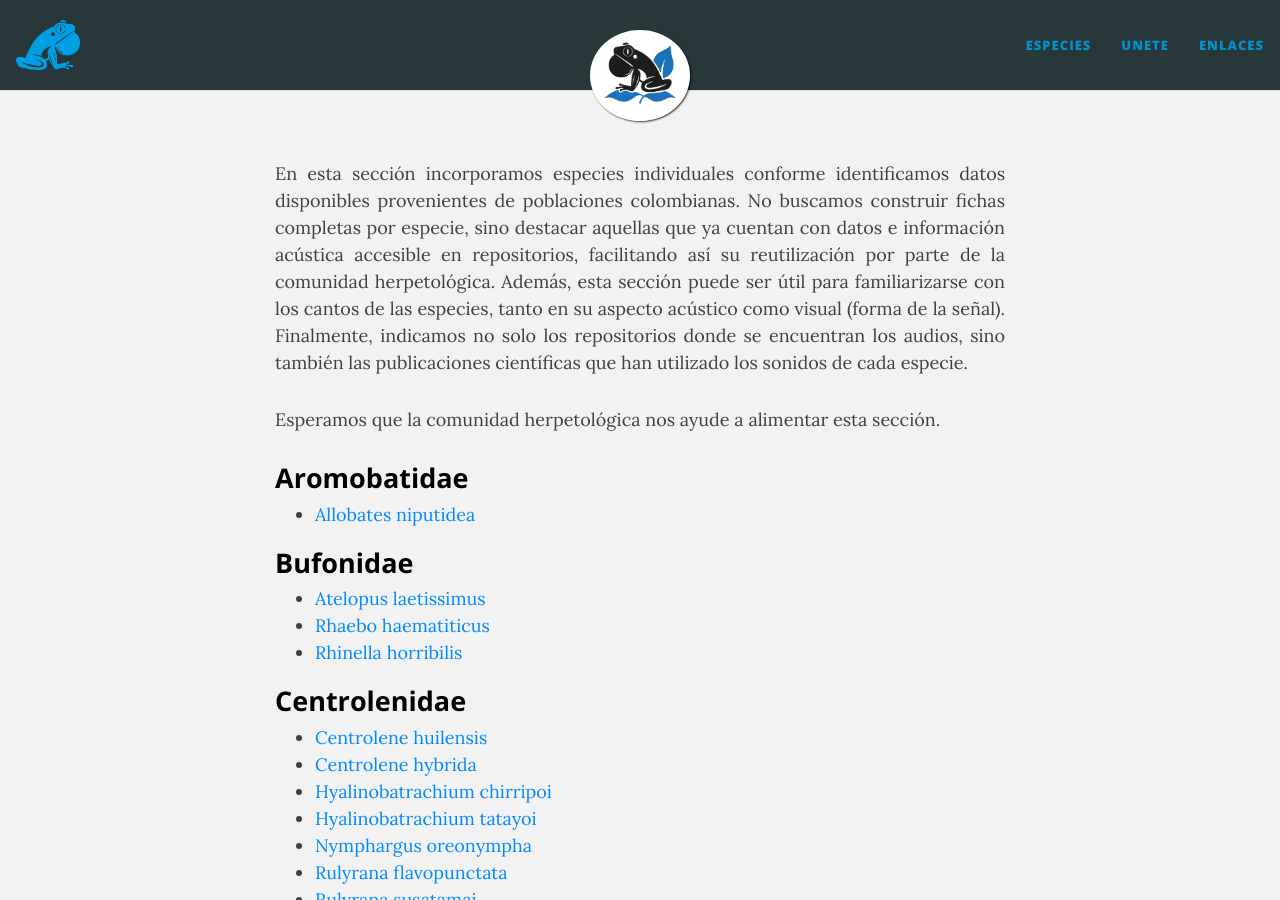
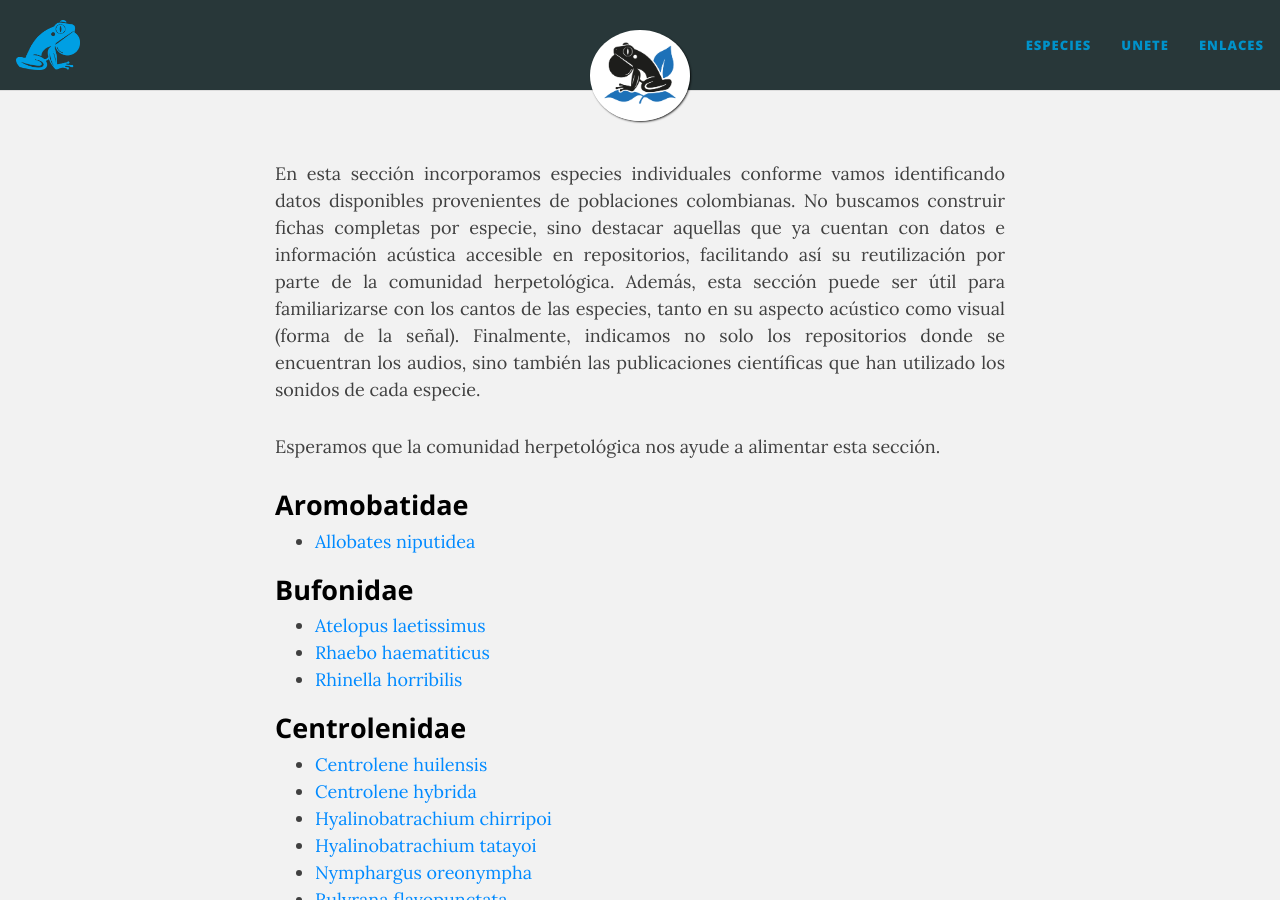
Before and after one commit to colombianfrogs/sounds, a Jekyll site: the page built from docs/especies.md, in a window 1280 px wide and 900 px high. Built offline with Jekyll 4.4.1, drawn with Linux system fonts in a browser that asks for light colours.

Commit message:
Update especies.md

```diff
--- a/docs/especies.md
+++ b/docs/especies.md
@@ -38,7 +38,7 @@ p {
 
 </style>
 
-En esta sección incorporamos especies individuales conforme identificamos datos disponibles provenientes de poblaciones colombianas. No buscamos construir fichas completas por especie, sino destacar aquellas que ya cuentan con datos e información acústica accesible en repositorios, facilitando así su reutilización por parte de la comunidad herpetológica. Además, esta sección puede ser útil para familiarizarse con los cantos de las especies, tanto en su aspecto acústico como visual (forma de la señal). Finalmente, indicamos no solo los repositorios donde se encuentran los audios, sino también las publicaciones científicas que han utilizado los sonidos de cada especie.
+En esta sección incorporamos especies individuales conforme vamos identificando datos disponibles provenientes de poblaciones colombianas. No buscamos construir fichas completas por especie, sino destacar aquellas que ya cuentan con datos e información acústica accesible en repositorios, facilitando así su reutilización por parte de la comunidad herpetológica. Además, esta sección puede ser útil para familiarizarse con los cantos de las especies, tanto en su aspecto acústico como visual (forma de la señal). Finalmente, indicamos no solo los repositorios donde se encuentran los audios, sino también las publicaciones científicas que han utilizado los sonidos de cada especie.
 
 Esperamos que la comunidad herpetológica nos ayude a alimentar esta sección.
 
```
